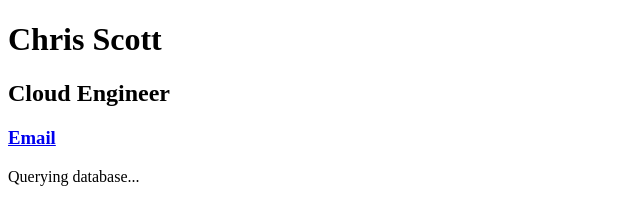
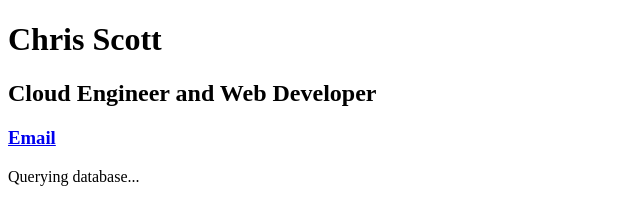
Before and after one commit to ccsdevio/CloudChallenge, a website: page s3/index.html in a window 1280 px wide. Shown: the whole page, without its empty margins (0-640 px from the left). Drawn offline with Linux system fonts and the light colour scheme; no server answers; files whose address does not match are found by name.

Commit message:
testing with minimal changes to index.html

```diff
--- a/s3/index.html
+++ b/s3/index.html
@@ -27,7 +27,7 @@
 
 <body>
   <h1>Chris Scott</h1>
-  <h2>Cloud Engineer</h2>
+  <h2>Cloud Engineer and Web Developer</h2>
   <h3><a href="mailto:chris@ccsdev.io">Email</a></h3>
 </body>
 <footer>
```
